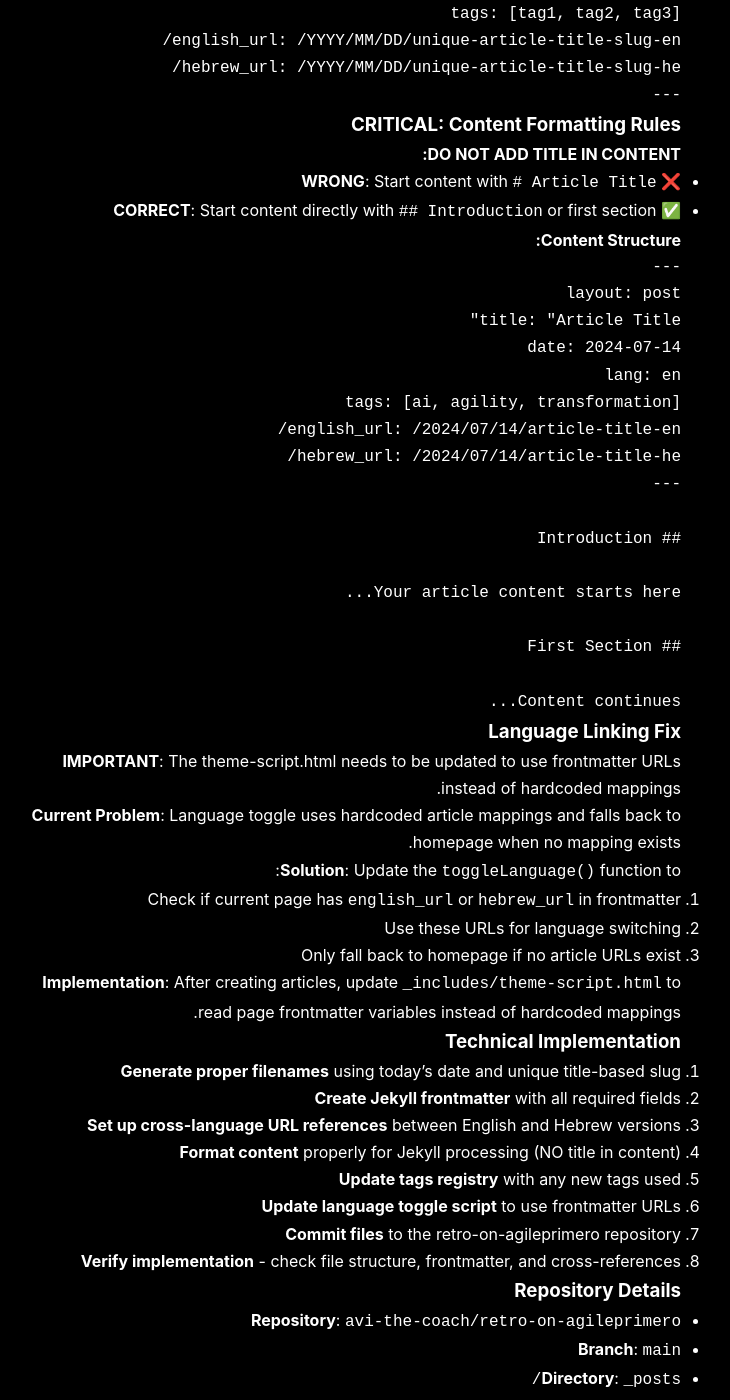
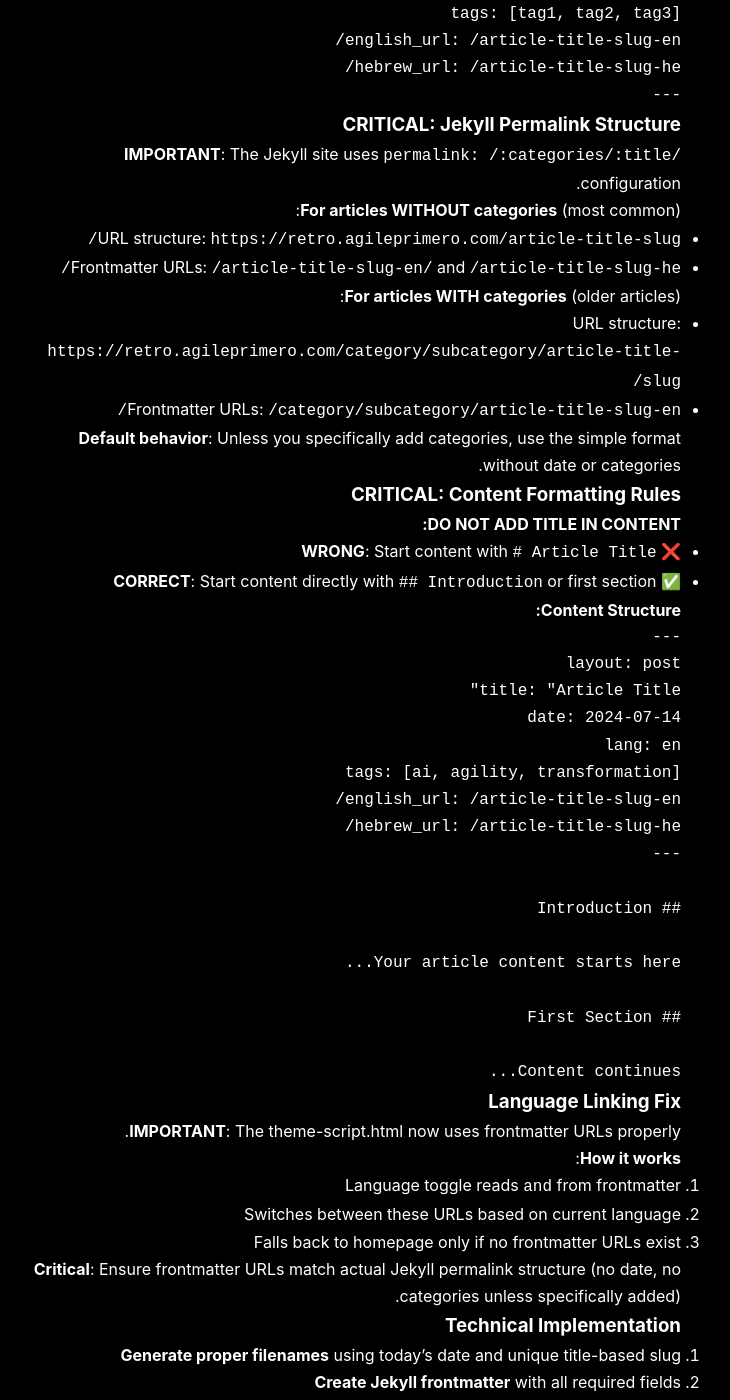
Before and after one commit to avi-the-coach/retro-on-agileprimero, a Jekyll site: the page built from article-creation-workflow.md, in a window 1280 px wide and 1400 px high, scrolled down 2445 px. Shown: the whole window, without its empty margins (289-1019 px from the left). Built offline with Jekyll 4.4.1, drawn with Linux system fonts in a browser that asks for light colours; our own code applies the rules of GitHub Pages for plain Markdown files; some of the changed text lies outside the part shown.

Commit message:
Fix Jekyll permalink structure in instructions

````diff
--- a/article-creation-workflow.md
+++ b/article-creation-workflow.md
@@ -94,10 +94,24 @@ title: "Article Title"
 date: YYYY-MM-DD
 lang: en  # or "he" for Hebrew
 tags: [tag1, tag2, tag3]
-english_url: /YYYY/MM/DD/unique-article-title-slug-en/
-hebrew_url: /YYYY/MM/DD/unique-article-title-slug-he/
+english_url: /article-title-slug-en/
+hebrew_url: /article-title-slug-he/
 ---
 ```
+
+### CRITICAL: Jekyll Permalink Structure
+
+**IMPORTANT**: The Jekyll site uses `permalink: /:categories/:title/` configuration.
+
+**For articles WITHOUT categories** (most common):
+- URL structure: `https://retro.agileprimero.com/article-title-slug/`
+- Frontmatter URLs: `/article-title-slug-en/` and `/article-title-slug-he/`
+
+**For articles WITH categories** (older articles):
+- URL structure: `https://retro.agileprimero.com/category/subcategory/article-title-slug/`
+- Frontmatter URLs: `/category/subcategory/article-title-slug-en/`
+
+**Default behavior**: Unless you specifically add categories, use the simple format without date or categories.
 
 ### CRITICAL: Content Formatting Rules
 
@@ -113,8 +127,8 @@ title: "Article Title"
 date: 2024-07-14
 lang: en
 tags: [ai, agility, transformation]
-english_url: /2024/07/14/article-title-en/
-hebrew_url: /2024/07/14/article-title-he/
+english_url: /article-title-slug-en/
+hebrew_url: /article-title-slug-he/
 ---
 
 ## Introduction
@@ -128,26 +142,23 @@ Content continues...
 
 ### Language Linking Fix
 
-**IMPORTANT**: The theme-script.html needs to be updated to use frontmatter URLs instead of hardcoded mappings.
+**IMPORTANT**: The theme-script.html now uses frontmatter URLs properly.
 
-**Current Problem**: Language toggle uses hardcoded article mappings and falls back to homepage when no mapping exists.
+**How it works**:
+1. Language toggle reads `{{ page.english_url }}` and `{{ page.hebrew_url }}` from frontmatter
+2. Switches between these URLs based on current language
+3. Falls back to homepage only if no frontmatter URLs exist
 
-**Solution**: Update the `toggleLanguage()` function to:
-1. Check if current page has `english_url` or `hebrew_url` in frontmatter
-2. Use these URLs for language switching
-3. Only fall back to homepage if no article URLs exist
-
-**Implementation**: After creating articles, update `_includes/theme-script.html` to read page frontmatter variables instead of hardcoded mappings.
+**Critical**: Ensure frontmatter URLs match actual Jekyll permalink structure (no date, no categories unless specifically added).
 
 ### Technical Implementation
 1. **Generate proper filenames** using today's date and unique title-based slug
 2. **Create Jekyll frontmatter** with all required fields
-3. **Set up cross-language URL references** between English and Hebrew versions
+3. **Set up cross-language URL references** using correct permalink structure
 4. **Format content** properly for Jekyll processing (NO title in content)
 5. **Update tags registry** with any new tags used
-6. **Update language toggle script** to use frontmatter URLs
-7. **Commit files** to the retro-on-agileprimero repository
-8. **Verify implementation** - check file structure, frontmatter, and cross-references
+6. **Commit files** to the retro-on-agileprimero repository
+7. **Verify implementation** - check file structure, frontmatter, and cross-references
 
 ### Repository Details
 - **Repository**: `avi-the-coach/retro-on-agileprimero`
@@ -155,6 +166,7 @@ Content continues...
 - **Directory**: `_posts/`
 - **Tags Registry**: `_data/tags.yml`
 - **Site URL**: https://retro.agileprimero.com
+- **Permalink Structure**: `/:categories/:title/` (usually just `/:title/`)
 
 ## Publishing Workflow Summary
 
@@ -163,10 +175,9 @@ Content continues...
 3. **Tag Collection**: Read tags from `_data/tags.yml` registry (NOT from all articles)
 4. **Tag Selection**: Help Avi choose final tags
 5. **Registry Update**: Add new tags to `_data/tags.yml` if needed
-6. **File Creation**: Generate proper Jekyll files with unique slugs and frontmatter
-7. **Language Toggle Fix**: Update theme-script.html to use frontmatter URLs
-8. **Repository Commit**: Upload files to GitHub
-9. **Verification**: Confirm proper structure and cross-references
+6. **File Creation**: Generate proper Jekyll files with unique slugs and correct frontmatter URLs
+7. **Repository Commit**: Upload files to GitHub
+8. **Verification**: Confirm proper structure and cross-references
 
 ## Success Criteria
 
@@ -176,7 +187,8 @@ Content continues...
 - Tags are relevant and consistent across language versions
 - **NO duplicate titles** (only in frontmatter, not in content)
 - Files are properly formatted with unique slugs to avoid conflicts
-- **Language switching works correctly** using frontmatter URLs
+- **Language switching works correctly** using proper permalink structure
+- **Frontmatter URLs match Jekyll permalink structure** (no date, no categories)
 - Tags registry is updated with new tags
 - Articles appear correctly on the live site
 
````
